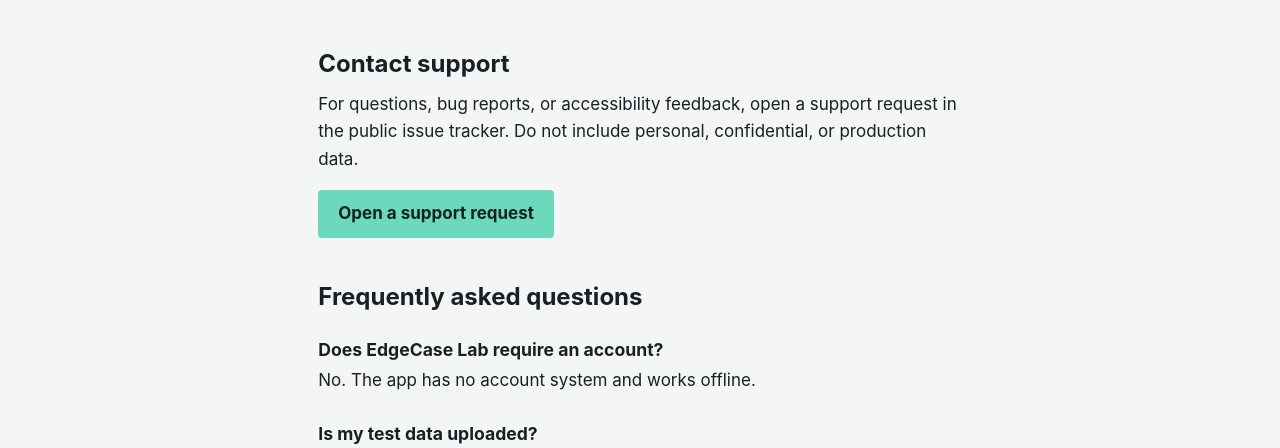
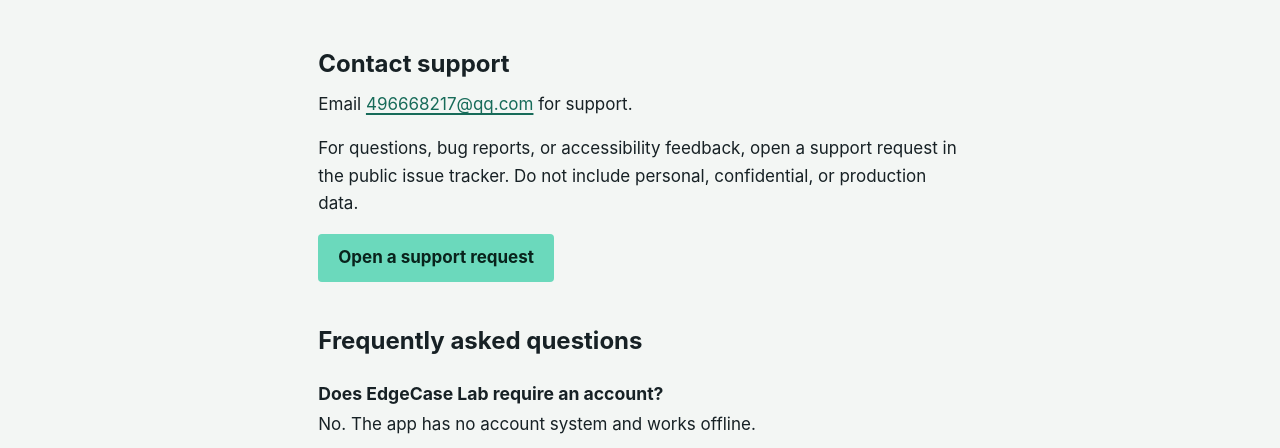
Before and after one commit to KahnLi-lyc/edgecase-lab-site, a plain HTML site: page support/index.html in a window 1280 px wide. Shown: the part 271-719 px from the top of the page. Drawn offline with Linux system fonts and the light colour scheme.

Commit message:
Add support email contact

```diff
--- a/support/index.html
+++ b/support/index.html
@@ -27,6 +27,7 @@
       <header class="document-header"><h1>Support</h1><p class="document-meta">Help with EdgeCase Lab for iPhone and iPad</p></header>
       <section>
         <h2>Contact support</h2>
+        <p>Email <a href="mailto:496668217@qq.com">496668217@qq.com</a> for support.</p>
         <p>For questions, bug reports, or accessibility feedback, open a support request in the public issue tracker. Do not include personal, confidential, or production data.</p>
         <p><a class="primary-link" href="https://github.com/KahnLi-lyc/edgecase-lab-site/issues/new">Open a support request</a></p>
       </section>
```
